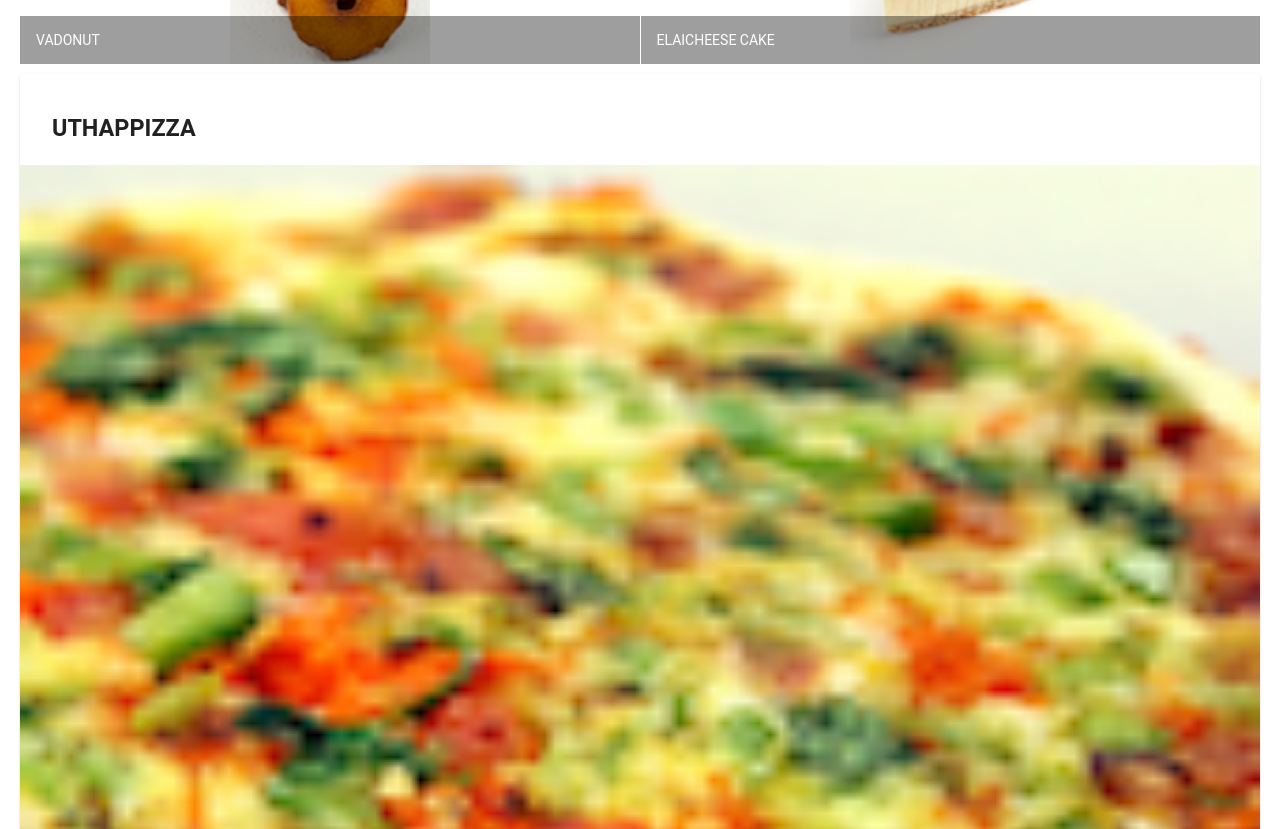
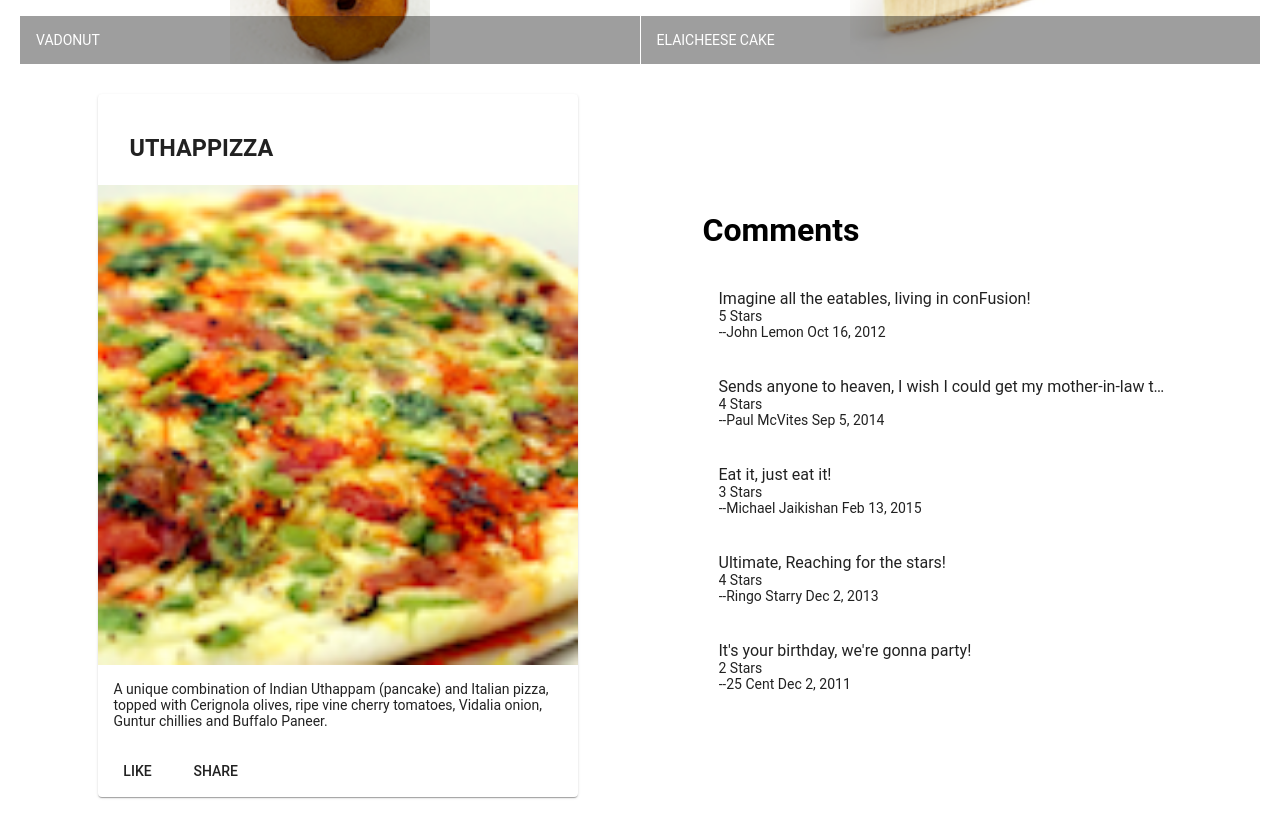
Before and after one commit to nireeksh19/conFusion, an Angular app: page / in a window 1280 px wide. Shown: the part 500-1329 px from the top of the page. Built offline with nearby package versions, Linux system fonts and the light colour scheme.

Commit message:
Assignment 1 comments-list view

```diff
--- a/src/app/app.module.ts
+++ b/src/app/app.module.ts
@@ -13,11 +13,13 @@ import { AppComponent } from './app.component';
 
 import 'hammerjs';
 import { MenuComponent } from './menu/menu.component';
+import { DishdetailComponent } from './dishdetail/dishdetail.component';
 
 @NgModule({
   declarations: [
     AppComponent,
-    MenuComponent
+    MenuComponent,
+    DishdetailComponent
   ],
   imports: [
     BrowserModule,
--- /dev/null
+++ b/src/app/dishdetail/dishdetail.component.html
@@ -0,0 +1,41 @@
+<div
+  class="container"
+  fxLayout="row"
+  fxLayout.sm="column"
+  fxLayout.xs="column"
+  fxLayoutAlign.gt-md="space-around center"
+  fxLayoutGap="10px"
+  fxLayoutGap.xs="0"
+>
+  <!-- card view -->
+  <div fxFlex="40" *ngIf="dish">
+    <mat-card>
+      <mat-card-header>
+        <mat-card-title>
+          <h3>{{ dish.name | uppercase }}</h3>
+        </mat-card-title>
+      </mat-card-header>
+      <img mat-card-image src="{{ dish.image }}" alt="{{ dish.name }}" />
+      <mat-card-content>
+        <p>{{ dish.description }}</p>
+      </mat-card-content>
+      <mat-card-actions>
+        <button mat-button>LIKE</button>
+        <button mat-button>SHARE</button>
+      </mat-card-actions>
+    </mat-card>
+  </div>
+
+  <div fxFlex="40" *ngIf="dish">
+    <mat-list>
+      <h1>Comments</h1>
+      <mat-list-item *ngFor="let comment of dish.comments">
+        <h4 matLine>{{ comment.comment }}</h4>
+        <p matLine>{{ comment.rating }} Stars</p>
+        <p matLine>
+          <span> --{{ comment.author }} {{ comment.date | date }}</span>
+        </p>
+      </mat-list-item>
+    </mat-list>
+  </div>
+</div>
--- /dev/null
+++ b/src/app/dishdetail/dishdetail.component.ts
@@ -0,0 +1,61 @@
+import { Component, OnInit } from '@angular/core';
+
+const DISH = {
+  id: '0',
+  name: 'Uthappizza',
+  image: '/assets/images/uthappizza.png',
+  category: 'mains',
+  featured: true,
+  label: 'Hot',
+  price: '4.99',
+  // tslint:disable-next-line:max-line-length
+  description: 'A unique combination of Indian Uthappam (pancake) and Italian pizza, topped with Cerignola olives, ripe vine cherry tomatoes, Vidalia onion, Guntur chillies and Buffalo Paneer.',
+  comments: [
+       {
+           rating: 5,
+           comment: 'Imagine all the eatables, living in conFusion!',
+           author: 'John Lemon',
+           date: '2012-10-16T17:57:28.556094Z'
+       },
+       {
+           rating: 4,
+           comment: 'Sends anyone to heaven, I wish I could get my mother-in-law to eat it!',
+           author: 'Paul McVites',
+           date: '2014-09-05T17:57:28.556094Z'
+       },
+       {
+           rating: 3,
+           comment: 'Eat it, just eat it!',
+           author: 'Michael Jaikishan',
+           date: '2015-02-13T17:57:28.556094Z'
+       },
+       {
+           rating: 4,
+           comment: 'Ultimate, Reaching for the stars!',
+           author: 'Ringo Starry',
+           date: '2013-12-02T17:57:28.556094Z'
+       },
+       {
+           rating: 2,
+           comment: 'It\'s your birthday, we\'re gonna party!',
+           author: '25 Cent',
+           date: '2011-12-02T17:57:28.556094Z'
+       }
+   ]
+};
+
+@Component({
+  selector: 'app-dishdetail',
+  templateUrl: './dishdetail.component.html',
+  styleUrls: ['./dishdetail.component.scss']
+})
+export class DishdetailComponent implements OnInit {
+
+  constructor() { }
+
+  ngOnInit(): void {
+  }
+
+  dish = DISH;
+
+}
--- a/src/app/menu/menu.component.html
+++ b/src/app/menu/menu.component.html
@@ -33,7 +33,7 @@
 
   <!-- card view -->
 
-  <div fxFlex *ngIf="selectedDish">
+  <!-- <div fxFlex *ngIf="selectedDish">
     <mat-card>
       <mat-card-header>
         <mat-card-title>
@@ -53,5 +53,7 @@
         <button mat-button>SHARE</button>
       </mat-card-actions>
     </mat-card>
-  </div>
+  </div> -->
+
+<app-dishdetail></app-dishdetail>
 </div>
```
Also changed, not shown: src/app/dishdetail/dishdetail.component.scss (added), 1 other file (tests, documents, lock files or other folders).
